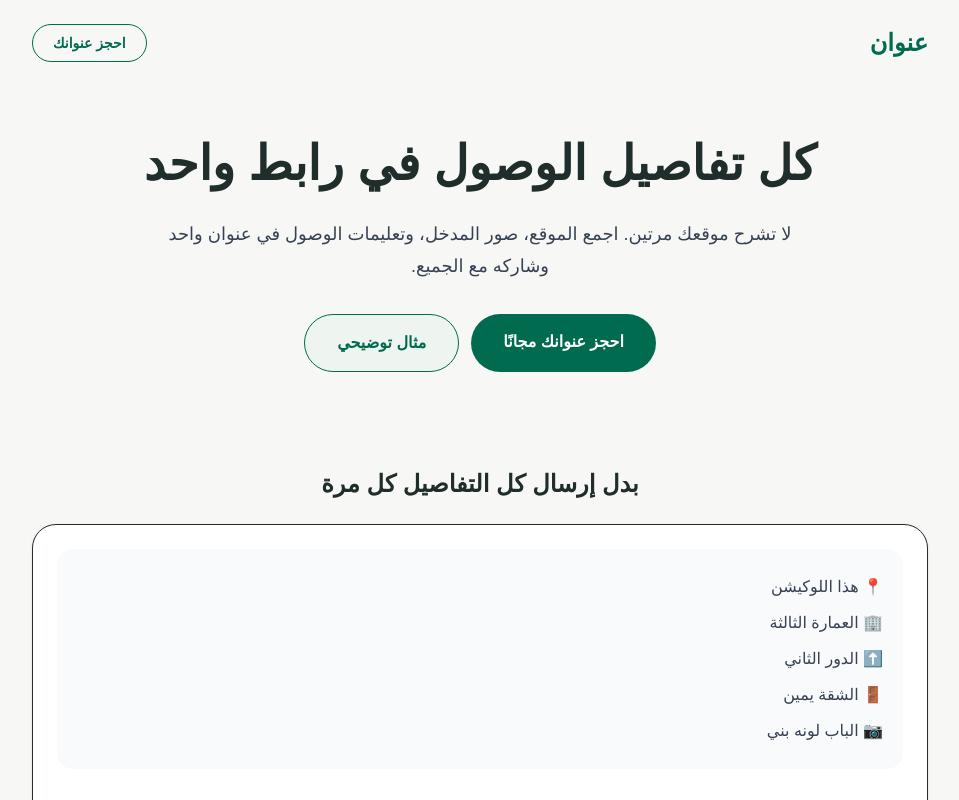
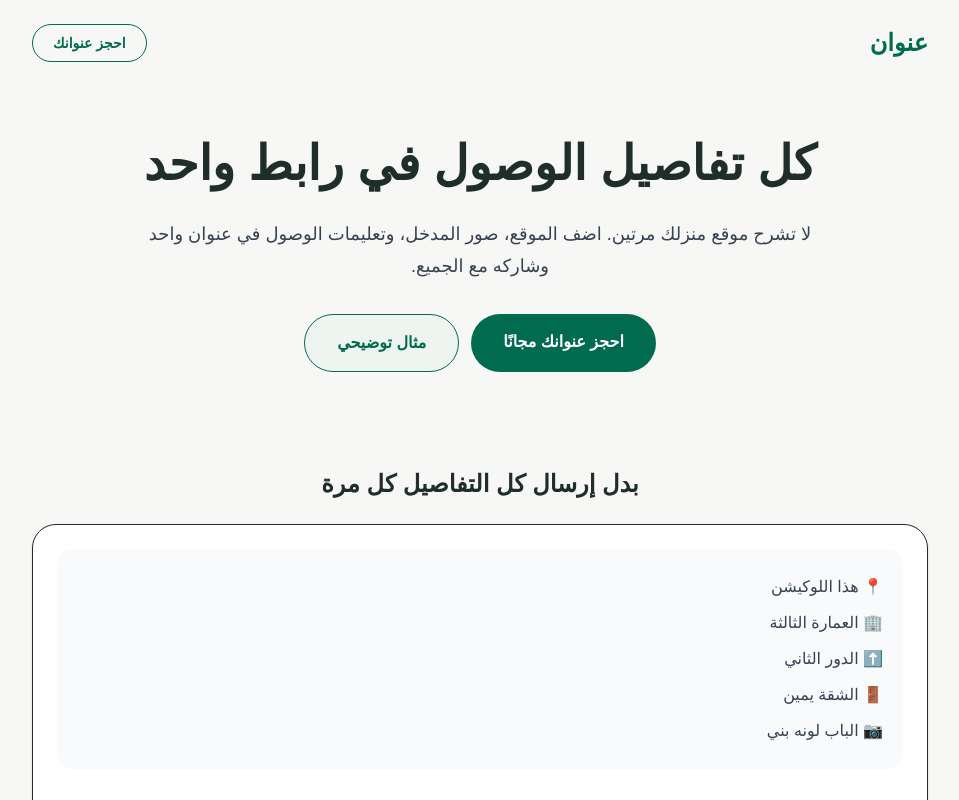
Before and after one commit to hammamghamdi/onwan, a Next.js app: page / in a window 1280 px wide. Shown: the top 800 px of the page, without its empty margins (160-1119 px from the left). Built offline with nearby package versions, Linux system fonts and the light colour scheme.

Commit message:
Update homepage description

```diff
--- a/app/page.tsx
+++ b/app/page.tsx
@@ -23,7 +23,7 @@ export default function Home() {
           </h1>
 
           <p className="mx-auto mb-8 max-w-2xl text-lg leading-8 text-gray-700">
-            لا تشرح موقعك مرتين. اجمع الموقع، صور المدخل، وتعليمات الوصول في
+            لا تشرح موقع منزلك مرتين. اضف الموقع، صور المدخل، وتعليمات الوصول في
             عنوان واحد وشاركه مع الجميع.
           </p>
 
```
